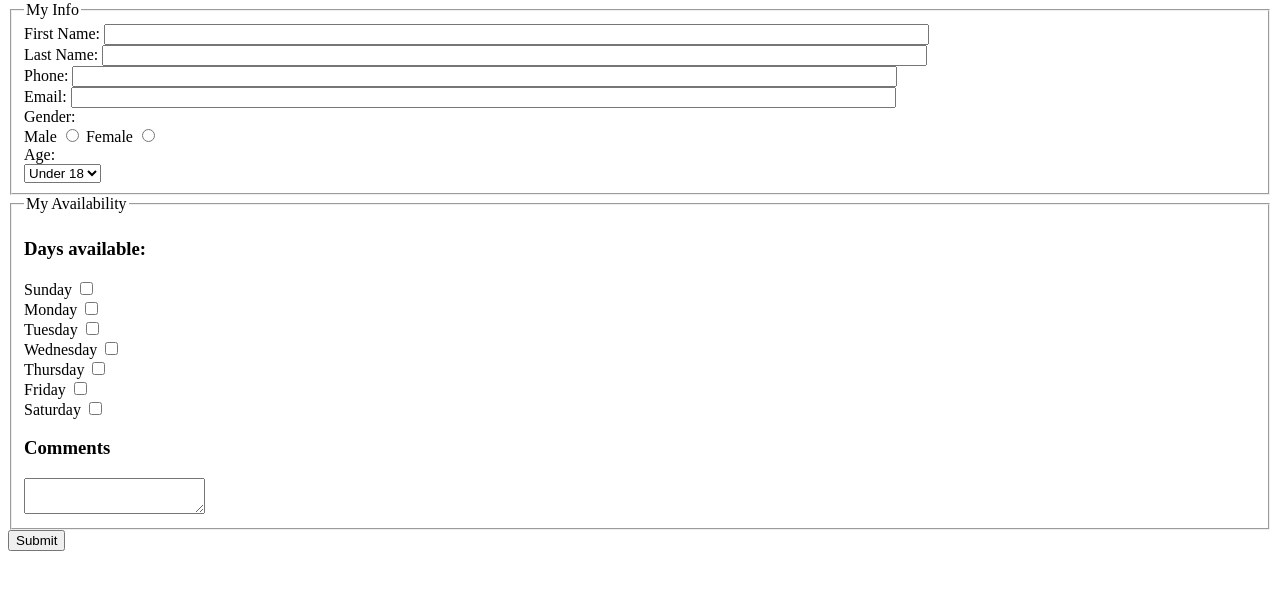
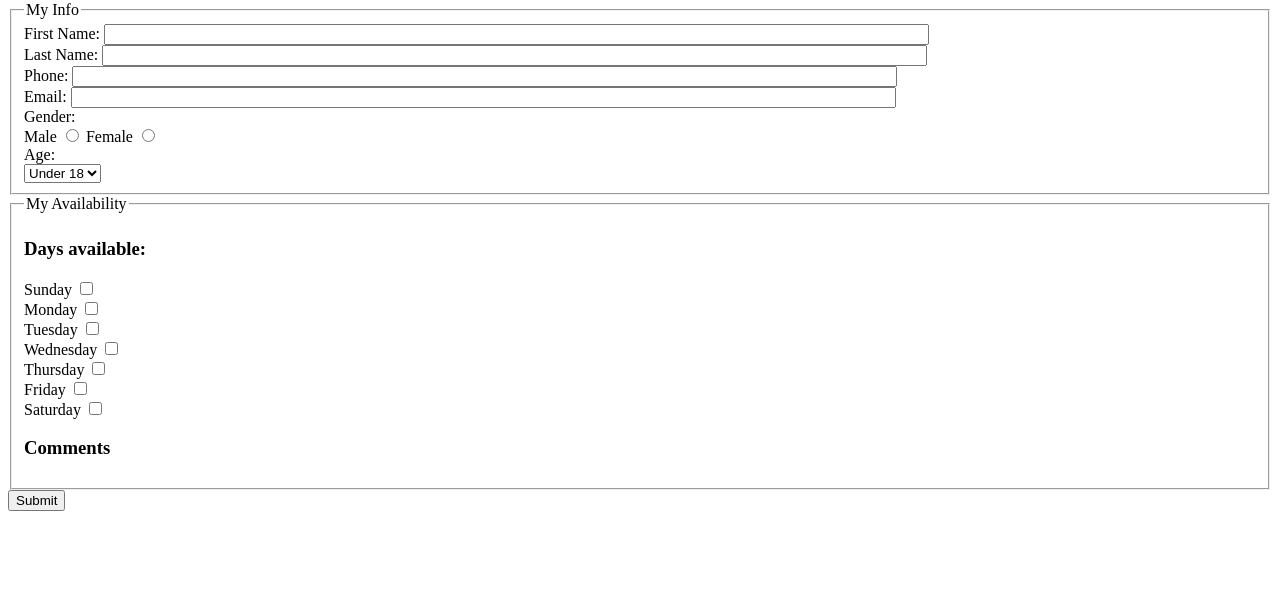
Before and after one commit to slukeman88/webdev_lab5, a plain HTML site: page index.html in a window 1280 px wide. Shown: the part 79-668 px from the top of the page. Drawn offline with Linux system fonts and the light colour scheme.

Commit message:
Update index.html

```diff
--- a/index.html
+++ b/index.html
@@ -39,7 +39,7 @@
                 <div><label>Friday <input type="checkbox" name="available_field[]" value="friday"></label></div>
                 <div><label>Saturday <input type="checkbox" name="available_field[]" value="saturday"></label></div>
                 <h3>Comments</h3>
-                <textarea name="comments_field"></textarea>
+                <text area name="comments_field"></textarea>
             </div>
 
         </fieldset>
```
